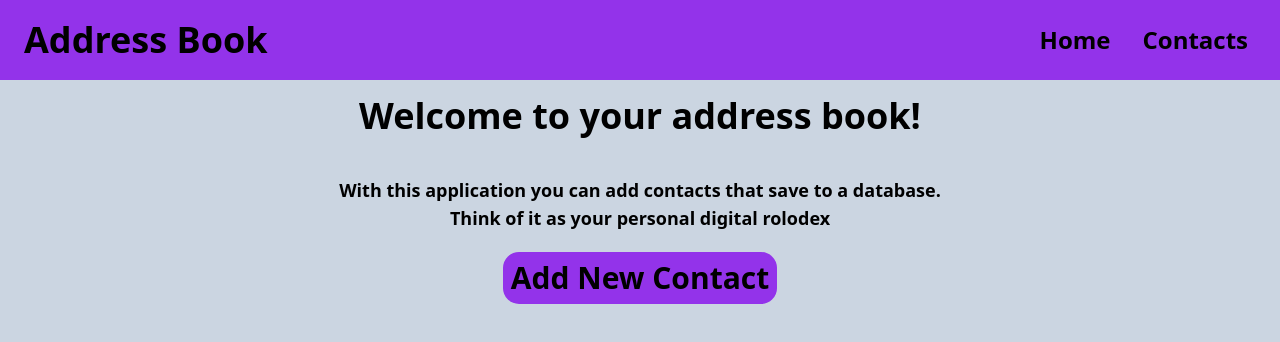
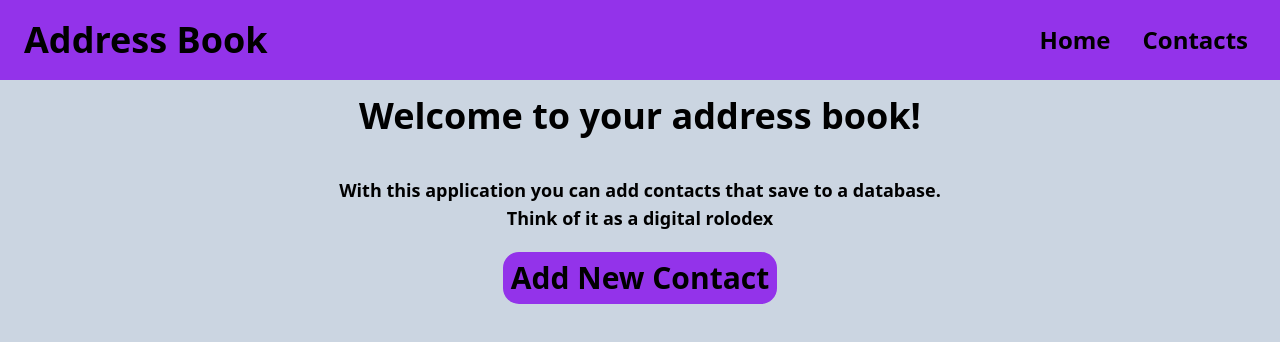
Before and after one commit to msalerno93/AddressBook, a React (Create React App) app in the folder client/: page / in a window 1280 px wide. Shown: the top 342 px of the page. Built offline with nearby package versions, Linux system fonts and the light colour scheme.

Commit message:
completed all functionality

```diff
--- a/client/package.json
+++ b/client/package.json
@@ -6,8 +6,11 @@
     "@testing-library/jest-dom": "^5.17.0",
     "@testing-library/react": "^13.4.0",
     "@testing-library/user-event": "^13.5.0",
+    "bootstrap": "^5.3.3",
+    "flowbite-react": "^0.9.0",
     "font-awesome": "^4.7.0",
     "react": "^18.3.1",
+    "react-bootstrap": "^2.10.2",
     "react-dom": "^18.3.1",
     "react-icons": "^5.1.0",
     "react-router": "^6.23.0",
--- a/client/src/pages/contactShowPage.jsx
+++ b/client/src/pages/contactShowPage.jsx
@@ -4,7 +4,7 @@ import { useEffect, useState } from "react";
 const ContactShowPage = () => {
   const [contact, setContact] = useState([]);
   const { id } = useParams();
-  const navigate = useNavigate()
+  const navigate = useNavigate();
 
   const url = `http://localhost:3005/api/contacts/${id}`;
 
@@ -16,7 +16,7 @@ const ContactShowPage = () => {
         if (!response.ok) {
           throw new Error("Something went wrong");
         }
-        navigate('/allcontacts')
+        navigate("/allcontacts");
       })
       .catch((e) => console.log(e));
   };
--- a/client/src/pages/welcomePage.jsx
+++ b/client/src/pages/welcomePage.jsx
@@ -8,7 +8,7 @@ const WelcomePage = () => {
       </div>
       <div className="w-full pb-5">
       <p className="text-lg">With this application you can add contacts that save to a database.</p>
-      <p className="text-lg">Think of it as your personal digital rolodex</p>
+      <p className="text-lg">Think of it as a digital rolodex</p>
       </div>
       <button className="rounded-2xl text-3xl bg-purple-600 px-2 py-2 text-black hover:bg-purple-700">
         <Link to="/addcontact">
```
Also changed, not shown: 1 other file (tests, documents, lock files or other folders).
